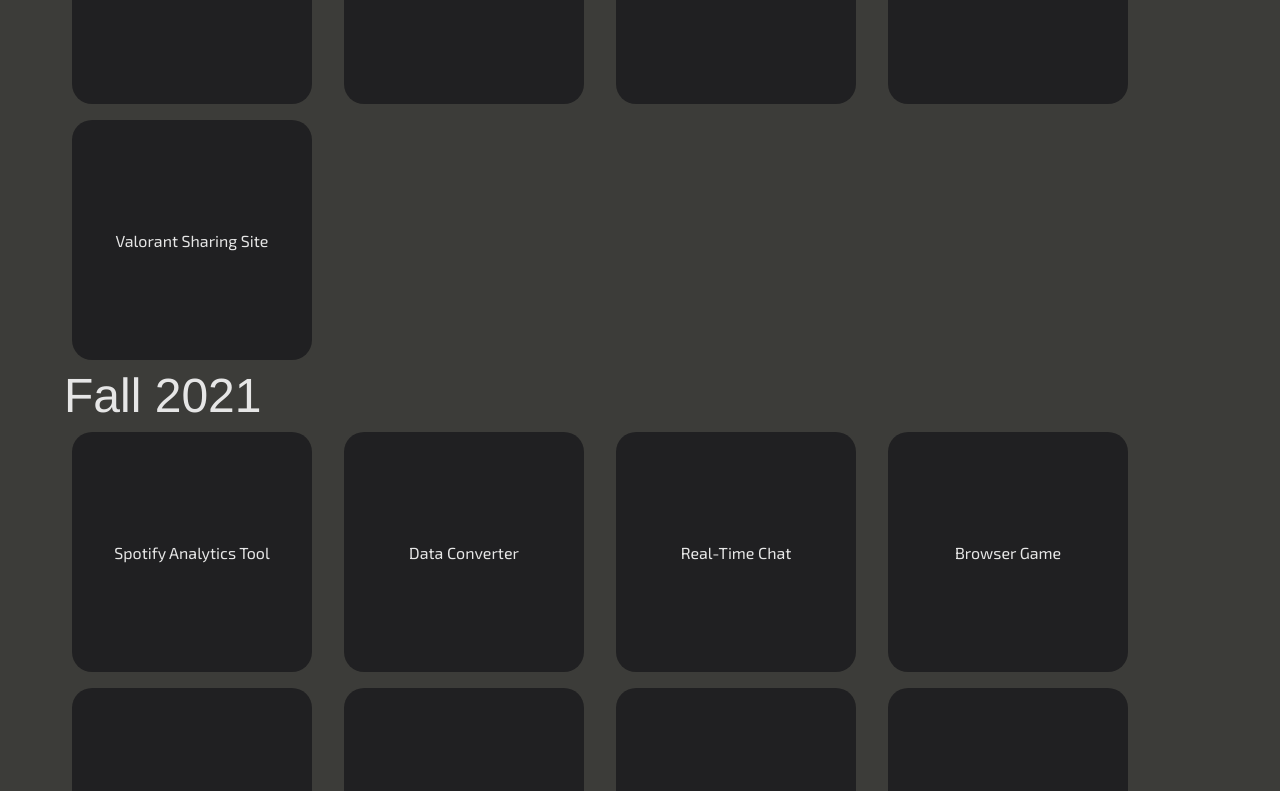
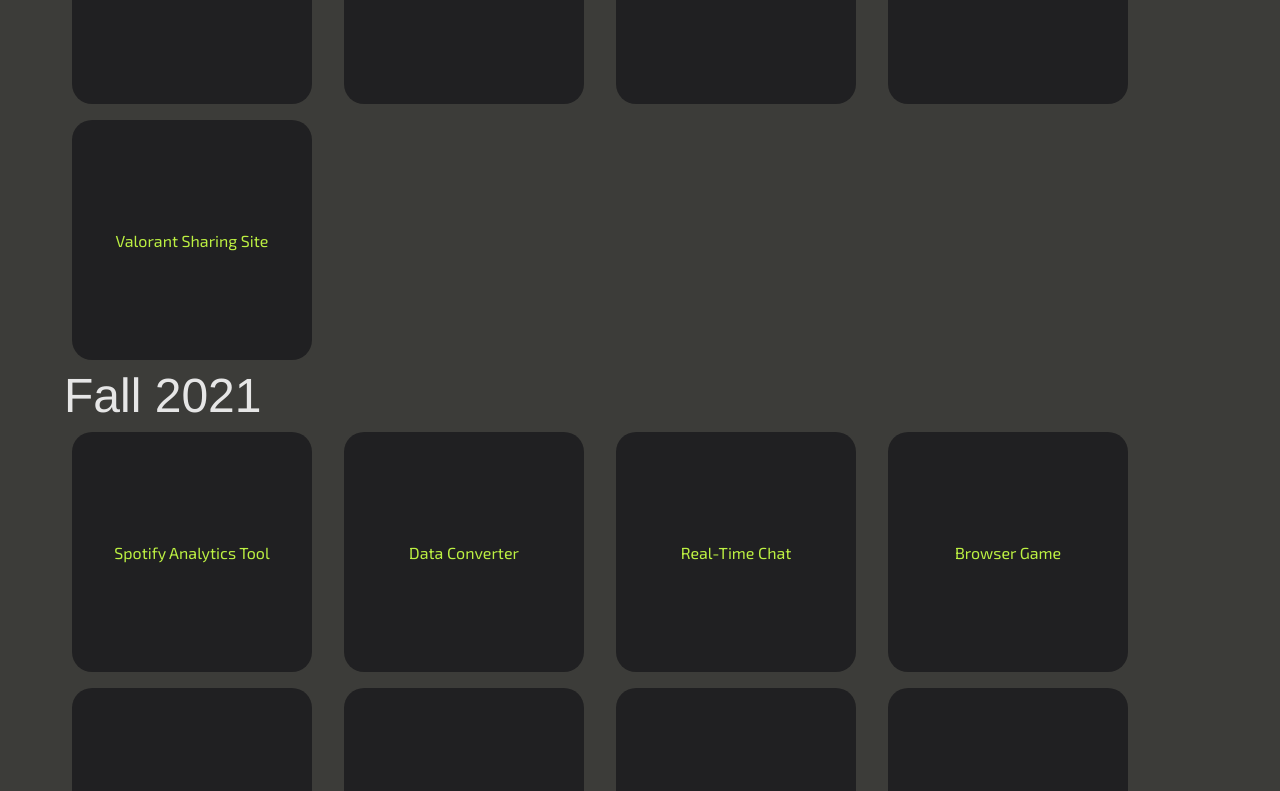
Before and after one commit to nicodemota/gt-webdev-website, a Next.js app: page /projects in a window 1280 px wide. Shown: the part 520-1311 px from the top of the page. Built offline with nearby package versions, Linux system fonts and the light colour scheme.

Commit message:
edited font color

```diff
--- a/pages/projects.js
+++ b/pages/projects.js
@@ -21,18 +21,22 @@ const Projects = () => {
                 <title>Projects | GT WebDev</title>
             </Head>
             <NavBar />
+
+            {/* Current Semster Project List */}
             <Typography variant="h3" className="projectSectionTitle">
                 {currentData[0]['semester']}
             </Typography>
             <Grid container columnGap={2} className="projectSectionPadding">
                 {currentData[0]['projects'].map((cur, ind) => {
                     return(
-                        <Box sx={{ ...commonStyles, borderRadius: 5 }} className="projectBoxInfo">
+                        <Box sx={{ ...commonStyles, borderRadius: 5 }} className="projectBoxInfo projectBoxTxt">
                             {cur['name']}
                         </Box>
                     )
                 })}
             </Grid>
+
+            {/* List of previous semester projects */}
             {previousData.map((cur, ind) => {
                 return (
                     <div>
@@ -42,7 +46,7 @@ const Projects = () => {
                         <Grid container columnGap={2} className="projectSectionPadding">
                             {cur['projects'].map((cur, ind) => {
                                 return(
-                                    <Box sx={{ ...commonStyles, borderRadius: 5 }} className="projectBoxInfo">
+                                    <Box sx={{ ...commonStyles, borderRadius: 5 }} className="projectBoxInfo projectBoxTxt">
                                         {cur['name']}
                                     </Box>
                                 )
--- a/styles/globals.css
+++ b/styles/globals.css
@@ -311,6 +311,9 @@ a {
   justify-content: center;
   text-align: center;
 }
+.projectBoxTxt {
+  color: #BCF042;
+}
 .projectSectionPadding {
   padding-left: 5vw;
 }
```
